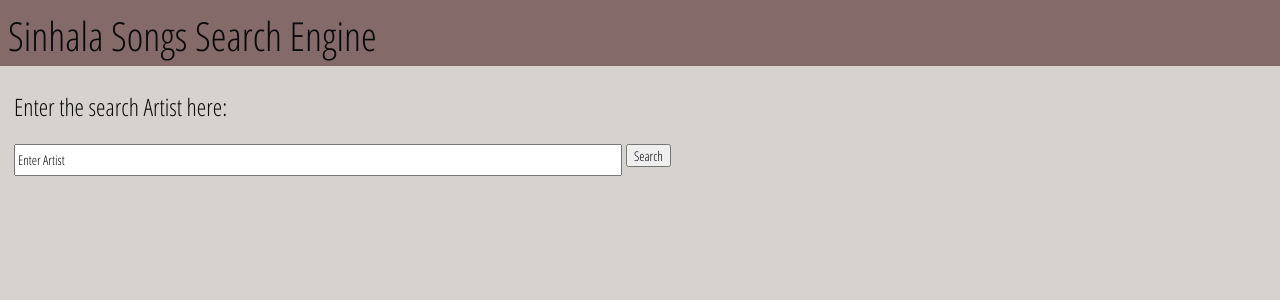
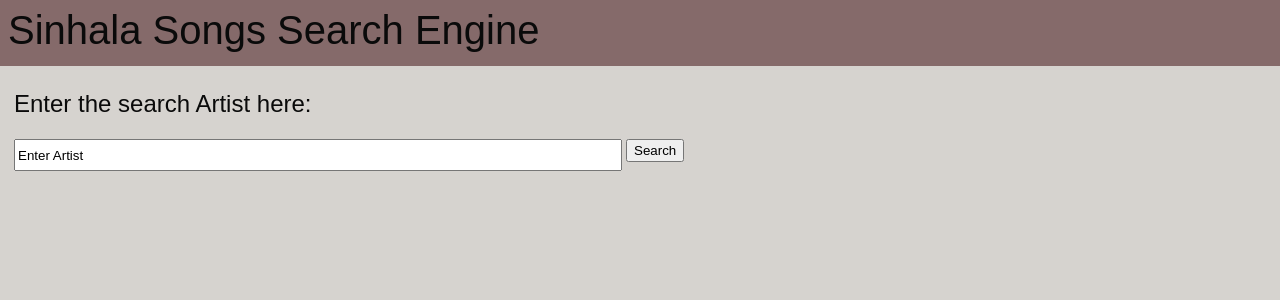
Before and after one commit to vinoja98/Sinhala-Songs-Search-Engine, a React (Create React App) app in the folder client/: page / in a window 1280 px wide. Shown: the top 300 px of the page. Built offline with nearby package versions, Linux system fonts and the light colour scheme.

Commit message:
sinhala font family, output for two word artist

```diff
--- a/client/src/App.css
+++ b/client/src/App.css
@@ -1,7 +1,7 @@
 @import url('https://fonts.googleapis.com/css2?family=Open+Sans+Condensed:wght@300&display=swap');
 
 * {
-  font-family: 'Open Sans Condensed', sans-serif;
+  font-family: "Kandy", "Nirmala UI", sans-serif;;
 }
 
 body {
```
Also changed, not shown: 1 other file (tests, documents, lock files or other folders).
